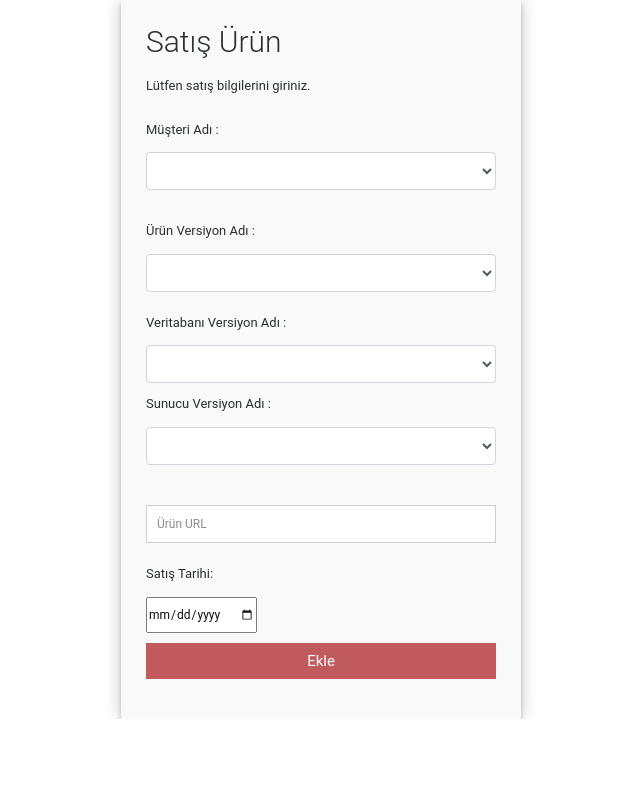
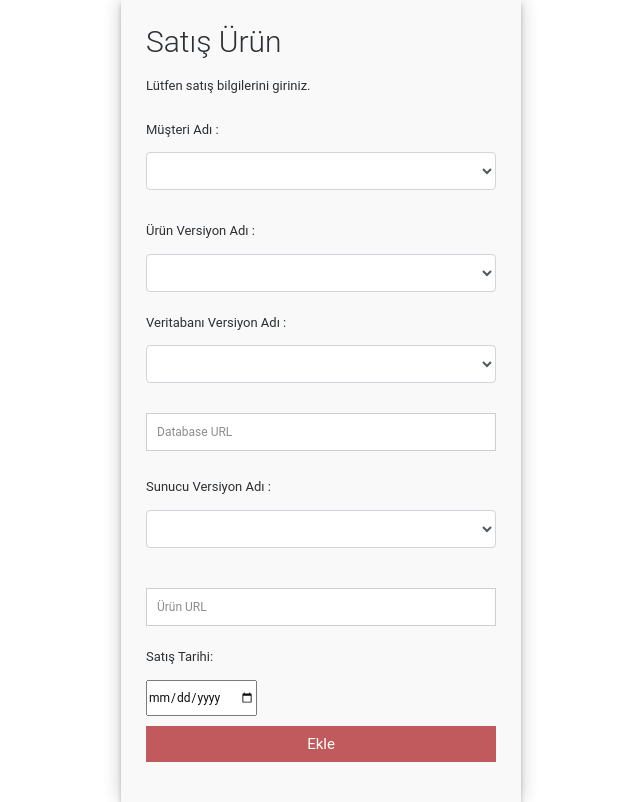
Before and after one commit to infleks/infersion, a Django app: page /main/addProdHis in a window 1280 px wide. Shown: the part 141-943 px from the top of the page, without its empty margins (349-989 px from the left). Before the commit the page ends 860 px from the top, so only its background shows below. Run offline with Django 3.2, Linux system fonts and the light colour scheme; data that the repository does not hold is empty; some libraries are stand-ins or nearby versions.

Commit message:
database url geldi babaaaa

```diff
--- a/main/models.py
+++ b/main/models.py
@@ -87,6 +87,7 @@ class ServerVersion(models.Model):
 class ProductHistory(models.Model):
     prodInstallationTime  = models.DateField(default=datetime.now, blank=True)
     url = models.CharField(max_length=100)
+    url_database = models.CharField(max_length=100)
     productversion = models.ForeignKey(ProductVersion, on_delete=models.CASCADE)
     customer = models.ForeignKey(CustomerInfo, on_delete=models.CASCADE)
     databaseversion = models.ForeignKey(DatabaseVersion, on_delete=models.CASCADE)
@@ -102,6 +103,7 @@ class ProductHistory(models.Model):
 class TestProductHistory(models.Model):
     testInstallationTime  = models.DateField(default=datetime.now, blank=True)
     url = models.CharField(max_length=100)
+    url_database = models.CharField(max_length=100)
     productversion = models.ForeignKey(ProductVersion, on_delete=models.CASCADE)
     customer = models.ForeignKey(CustomerInfo, on_delete=models.CASCADE)
     databaseversion = models.ForeignKey(DatabaseVersion, on_delete=models.CASCADE)
--- a/main/scripts/cofunctions.py
+++ b/main/scripts/cofunctions.py
@@ -35,6 +35,7 @@ def prodHistTestHistToJSON():
             pArr[-1].append(p.databaseversion.database.databaseName + ", " + p.databaseversion.databaseVersionName)
             pArr[-1].append(p.user.userEmail)
             pArr[-1].append( '<div style=\\\"max-width:175px;word-wrap: break-word;\\\"><p>'+str(p.url)+'</p></div>')
+            pArr[-1].append( '<div style=\\\"max-width:175px;word-wrap: break-word;\\\"><p>'+str(p.url_database)+'</p></div>')
 
     tpH=TestProductHistory.objects.all()
     tpArr = []
@@ -48,6 +49,7 @@ def prodHistTestHistToJSON():
             tpArr[-1].append(p.databaseversion.database.databaseName + ", " + p.databaseversion.databaseVersionName)
             tpArr[-1].append(p.user.userEmail)
             tpArr[-1].append( '<div style=\\\"max-width:175px;word-wrap: break-word;\\\"><p>'+str(p.url)+'</p></div>')
+            tpArr[-1].append( '<div style=\\\"max-width:175px;word-wrap: break-word;\\\"><p>'+str(p.url_database)+'</p></div>')
 
     jsonstr = json.dumps({'pArr':pArr, 'tpArr':tpArr})
     return jsonstr
@@ -82,6 +84,7 @@ def displayHistToJSON(prodData, testData):
             pArr[-1].append(p.serverversion.server.serverName + ", " + p.serverversion.serverVersionName)
             pArr[-1].append(p.user.userEmail)
             pArr[-1].append('<div style=\\\"max-width:250px;word-wrap: break-word;\\\"><p>'+str(p.url)+'</p></div>')
+            pArr[-1].append('<div style=\\\"max-width:250px;word-wrap: break-word;\\\"><p>'+str(p.url_database)+'</p></div>')
 
     tpH=list(testData)
     tpArr = []
@@ -95,6 +98,7 @@ def displayHistToJSON(prodData, testData):
             tpArr[-1].append(p.serverversion.server.serverName + ", " + p.serverversion.serverVersionName)
             tpArr[-1].append(p.user.userEmail)
             tpArr[-1].append(p.url)
+            tpArr[-1].append(p.url_database)
 
     jsonstr = json.dumps({'pArr':pArr, 'tpArr':tpArr})
     return jsonstr
--- a/main/templates/adds/productHistory.html
+++ b/main/templates/adds/productHistory.html
@@ -34,8 +34,10 @@
         {% for d in dbHis %}
         <option value={{d.pk}}> {{d.database.databaseName}} {{ d.databaseVersionName }}</option>
         {% endfor %}
-      </select>
-
+      </select><br>
+      <fieldset>
+        <input placeholder="Database URL" type="text" tabindex="2" name="url_db">
+      </fieldset>
       <fieldset>
         <h4>Sunucu Versiyon Adı :</h4>
         <select name="svVer_id" class="form-control">
--- a/main/templates/adds/testProductHistory.html
+++ b/main/templates/adds/testProductHistory.html
@@ -35,7 +35,10 @@
         {% for d in dbHis %}
         <option value={{d.pk}}>{{d.database.databaseName}} {{ d.databaseVersionName }}</option>
         {% endfor %}
-      </select>
+      </select><br>
+      <fieldset>
+        <input placeholder="Database URL" type="text" tabindex="2" name="url_db">
+      </fieldset>
       <fieldset>
         <h4>Sunucu Versiyon Adı :</h4>
         <select name="svVer_id" class="form-control">
--- a/main/templates/edits/prodHis.html
+++ b/main/templates/edits/prodHis.html
@@ -36,7 +36,9 @@
         <option value={{d.pk}} {% if prodHis.databaseversion.pk == d.pk %} selected {% endif %}> {{d.database.databaseName}} {{ d.databaseVersionName }}</option>
         {% endfor %}
       </select>
-
+      <fieldset>
+          <input value="{{prodHis.url_database}}" type="text" tabindex="2" name="url_db">
+        </fieldset>
       <fieldset>
         <h4>Sunucu Versiyon Adı :</h4>
         <select name="server" class="form-control">
--- a/main/templates/edits/testHis.html
+++ b/main/templates/edits/testHis.html
@@ -39,6 +39,9 @@
           {% endfor %}
         </select>
         <fieldset>
+          <fieldset>
+            <input value="{{testHis.url_database}}" type="text" tabindex="2" name="url_db">
+          </fieldset>
           <h4>Sunucu Versiyon Adı :</h4>
           <select name="server" class="form-control">
             {% for sv in svHis %}
--- a/main/views.py
+++ b/main/views.py
@@ -353,6 +353,7 @@ def add(request):
                 pH.user = UserInfo.objects.get(pk=request.session['user_id'])
                 pH.prodInstallationTime = p['prodLoadTime_date']
                 pH.url = p['url_name']
+                pH.url_database=p['url_db']
                 pH.save()
                 return redirect("/main/manage?where=prodHis")
             else:
@@ -375,6 +376,7 @@ def add(request):
                 tH.user = UserInfo.objects.get(pk=request.session['user_id'])
                 tH.testInstallationTime = p['testLoadTime_date']
                 tH.url = p['url_name']
+                tH.url_database=p['url_db']
                 tH.save()
                 return redirect("/main/manage?where=testHis")
             else:
@@ -859,7 +861,7 @@ def edit(request):
         elif req['edit_what'] == "editProdHis":
             varMi=1
             try:
-                ProductHistory.objects.get(customer=CustomerInfo.objects.get(pk=req['cus_id']), productversion=ProductVersion.objects.get(pk=req['prodVers_id']), databaseversion=DatabaseVersion.objects.get(pk=req['db']), serverversion=ServerVersion.objects.get(pk=req['server']), prodInstallationTime = req['prodLoadTime_date'], url=req['url_name'] )
+                ProductHistory.objects.get(customer=CustomerInfo.objects.get(pk=req['cus_id']), productversion=ProductVersion.objects.get(pk=req['prodVers_id']), databaseversion=DatabaseVersion.objects.get(pk=req['db']), serverversion=ServerVersion.objects.get(pk=req['server']), prodInstallationTime = req['prodLoadTime_date'], url=req['url_name'], url_database=req['url_db'] )
             except ProductHistory.DoesNotExist:
                 varMi=0
             if varMi==0:
@@ -880,6 +882,7 @@ def edit(request):
                 d.prodInstallationTime=req['prodLoadTime_date']
                 d.productversion=prodversion
                 d.url = req['url_name']
+                d.url_database=req['url_db']
 
                 d.save()
                 return redirect("/main/manage?where=prodHis")
@@ -891,7 +894,7 @@ def edit(request):
         elif req['edit_what'] == "editTestHis":
             varMi=1
             try:
-                TestProductHistory.objects.get(customer=CustomerInfo.objects.get(pk=req['cus_id']), productversion=ProductVersion.objects.get(pk=req['prodVers_id']), databaseversion=DatabaseVersion.objects.get(pk=req['db']), serverversion=ServerVersion.objects.get(pk=req['server']), testInstallationTime = req['testLoadTime_date'], url=req['url_name'] )
+                TestProductHistory.objects.get(customer=CustomerInfo.objects.get(pk=req['cus_id']), productversion=ProductVersion.objects.get(pk=req['prodVers_id']), databaseversion=DatabaseVersion.objects.get(pk=req['db']), serverversion=ServerVersion.objects.get(pk=req['server']), testInstallationTime = req['testLoadTime_date'], url=req['url_name'], url_database=req['url_db'] )
             except TestProductHistory.DoesNotExist:
                 varMi=0
             if varMi==0:
@@ -912,6 +915,7 @@ def edit(request):
                 d.testInstallationTime=req['testLoadTime_date']
                 d.productversion=prodversion
                 d.url = req['url_name']
+                d.url_database=req['url_db']
 
                 d.save()
                 return redirect("/main/manage?where=testHis")
```
Also changed, not shown: main/static/jsFiles/addHTMLFuncs.js (+8 -2 lines).
